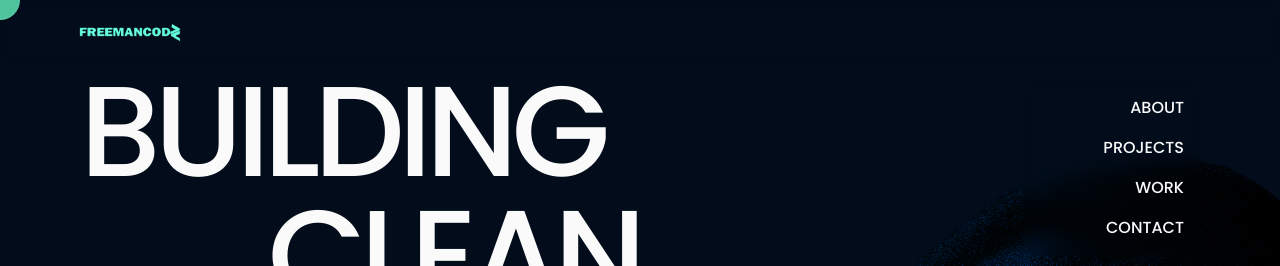
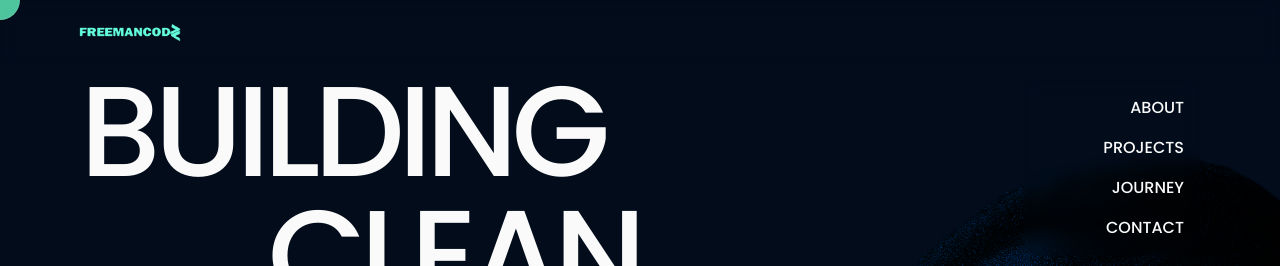
Before and after one commit to Freeman-md/freemancodz-v2, a Next.js app: page / in a window 1280 px wide. Shown: the top 266 px of the page. Built offline with nearby package versions, Linux system fonts and the light colour scheme; a web font is replaced by a local one.

Commit message:
fix: update menu links to replace 'Work' with 'Journey' in DesktopMenu and MobileMenu components

```diff
--- a/src/components/shared/DesktopMenu.tsx
+++ b/src/components/shared/DesktopMenu.tsx
@@ -6,7 +6,7 @@ export default function DesktopMenu() {
   const links = [
     { text: "About", url: "#about" },
     { text: "Projects", url: "#projects" },
-    { text: "Work", url: "#work" },
+    { text: "Journey", url: "#journey" },
     { text: "Contact", url: "#contact" },
   ];
 
--- a/src/components/shared/MobileMenu.tsx
+++ b/src/components/shared/MobileMenu.tsx
@@ -8,7 +8,7 @@ import { Menu, X } from "lucide-react";
 const links = [
   { text: "About", url: "#about" },
   { text: "Projects", url: "#projects" },
-  { text: "Work", url: "#work" },
+  { text: "Journey", url: "#journey" },
   { text: "Contact", url: "#contact" },
 ];
 
```
